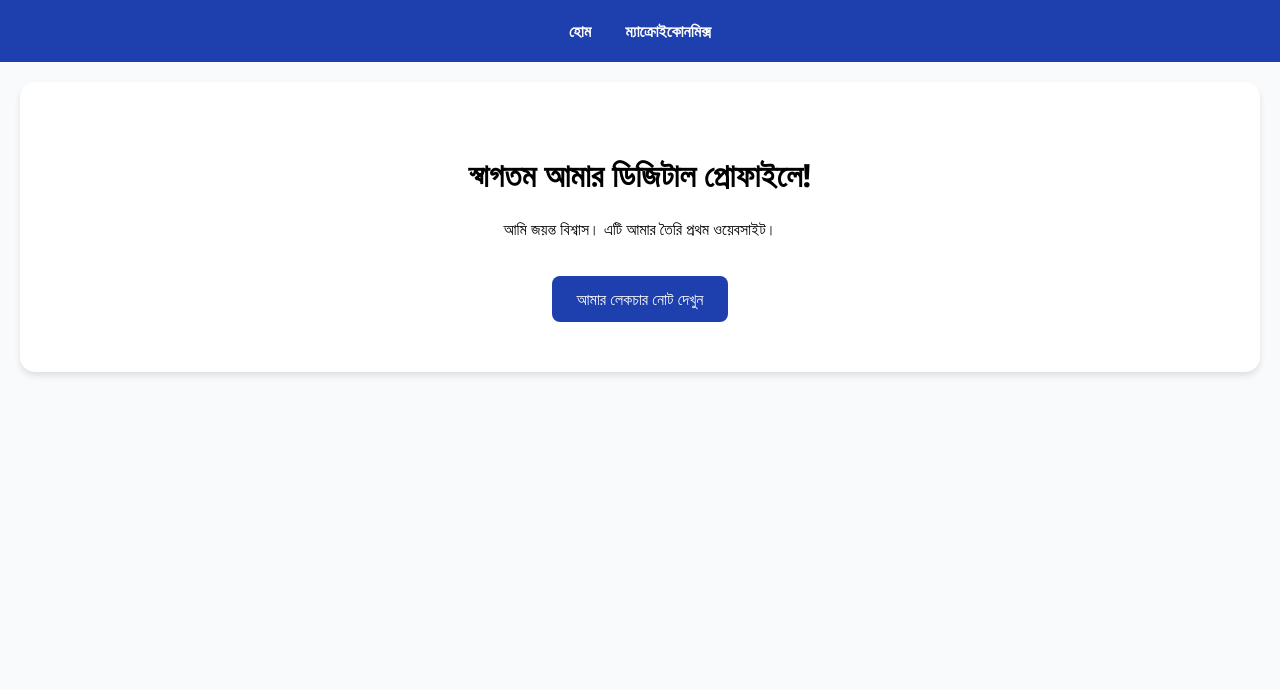
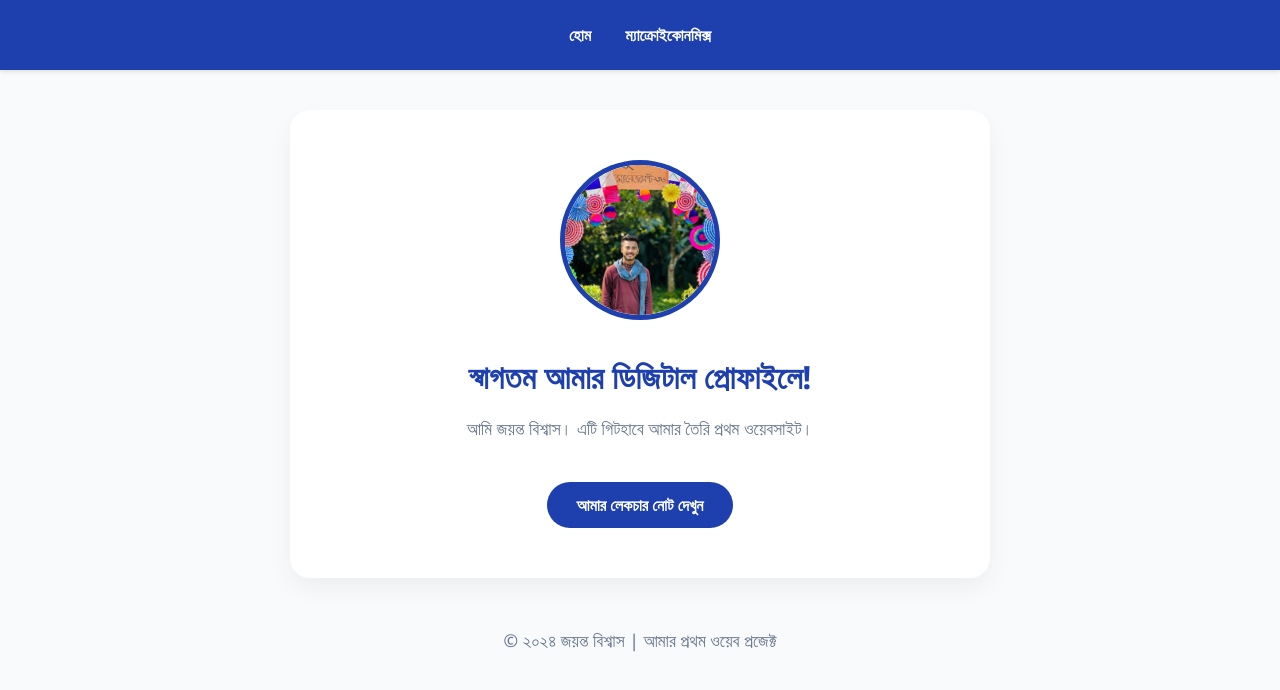
Before and after one commit to biswasjayonta5-dev/jayonta.github.io, a plain HTML site: page index.html in a window 1280 px wide. Drawn offline with Linux system fonts and the light colour scheme.

Commit message:
Update index.html

```diff
--- a/index.html
+++ b/index.html
@@ -6,27 +6,106 @@
     <title>জয়ন্ত বিশ্বাস | হোম</title>
     <style>
         :root {
-            --primary: #1e40af;
-            --bg: #f8fafc;
+            --primary-blue: #1e40af;
+            --bg-color: #f8fafc;
         }
-        body { font-family: 'Segoe UI', sans-serif; margin: 0; background: var(--bg); text-align: center; }
-        header { background: var(--primary); color: white; padding: 20px; }
-        nav a { color: white; text-decoration: none; margin: 0 15px; font-weight: bold; }
-        .hero { background: white; padding: 50px; margin: 20px; border-radius: 15px; box-shadow: 0 4px 6px rgba(0,0,0,0.1); }
-        .btn { display: inline-block; margin-top: 20px; padding: 12px 25px; background: var(--primary); color: white; text-decoration: none; border-radius: 8px; }
+
+        body {
+            font-family: 'Segoe UI', Tahoma, Geneva, Verdana, sans-serif;
+            margin: 0;
+            background-color: var(--bg-color);
+            text-align: center;
+            color: #1e293b;
+        }
+
+        /* উপরের মেনু বার */
+        header {
+            background-color: var(--primary-blue);
+            padding: 1.5rem 0;
+            color: white;
+            box-shadow: 0 2px 4px rgba(0,0,0,0.1);
+        }
+
+        nav a {
+            color: white;
+            text-decoration: none;
+            margin: 0 15px;
+            font-weight: bold;
+        }
+
+        /* মাঝখানের কন্টেন্ট */
+        .hero {
+            background: white;
+            padding: 50px;
+            margin: 40px auto;
+            max-width: 600px;
+            border-radius: 20px;
+            box-shadow: 0 10px 25px rgba(0,0,0,0.05);
+        }
+
+        /* ছবির ডিজাইন - গোল এবং সুন্দর বর্ডার */
+        .profile-pic {
+            width: 150px;
+            height: 150px;
+            border-radius: 50%;
+            border: 5px solid var(--primary-blue);
+            margin-bottom: 20px;
+            object-fit: cover; /* ছবি চ্যাপ্টা হবে না */
+            background-color: #f1f5f9;
+        }
+
+        h1 {
+            color: var(--primary-blue);
+            margin: 10px 0;
+        }
+
+        p {
+            font-size: 1.1rem;
+            color: #64748b;
+        }
+
+        /* বাটনের ডিজাইন */
+        .btn {
+            display: inline-block;
+            margin-top: 25px;
+            padding: 12px 30px;
+            background-color: var(--primary-blue);
+            color: white;
+            text-decoration: none;
+            border-radius: 30px;
+            font-weight: bold;
+            transition: 0.3s;
+        }
+
+        .btn:hover {
+            transform: translateY(-3px);
+            box-shadow: 0 5px 15px rgba(30, 64, 175, 0.3);
+        }
     </style>
 </head>
 <body>
+
     <header>
         <nav>
             <a href="index.html">হোম</a>
             <a href="macroeconomics.html">ম্যাক্রোইকোনমিক্স</a>
         </nav>
     </header>
+
     <div class="hero">
+        <!-- ছবির কোড নিচে দেওয়া হলো -->
+        <!-- যদি আপনার ছবির নাম profile.jpg না হয়ে অন্য কিছু হয়, তবে src="..." এর ভেতর সেটি লিখুন -->
+        <img src="profile.jpg" alt="জয়ন্ত বিশ্বাস" class="profile-pic" onerror="this.src='https://via.placeholder.com/150?text=Upload+Photo'">
+
         <h1>স্বাগতম আমার ডিজিটাল প্রোফাইলে!</h1>
-        <p>আমি জয়ন্ত বিশ্বাস। এটি আমার তৈরি প্রথম ওয়েবসাইট।</p>
+        <p>আমি জয়ন্ত বিশ্বাস। এটি গিটহাবে আমার তৈরি প্রথম ওয়েবসাইট।</p>
+
         <a href="macroeconomics.html" class="btn">আমার লেকচার নোট দেখুন</a>
     </div>
+
+    <footer style="margin-top: 50px; color: #94a3b8; font-size: 0.9rem;">
+        <p>&copy; ২০২৪ জয়ন্ত বিশ্বাস | আমার প্রথম ওয়েব প্রজেক্ট</p>
+    </footer>
+
 </body>
 </html>
```
